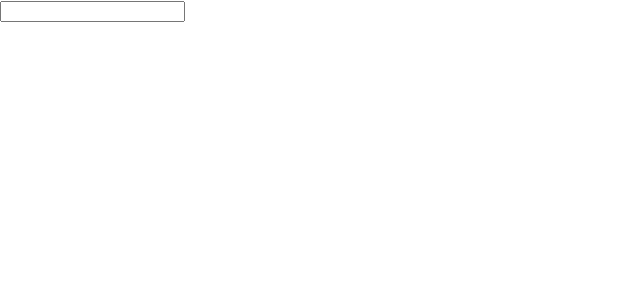
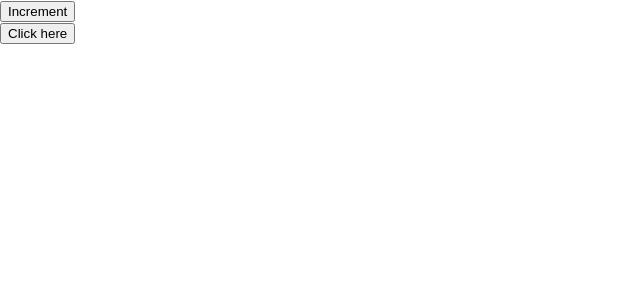
Before and after one commit to usama2333/React-Hooks, a React (Create React App) app: page / in a window 1280 px wide. Shown: the top 300 px of the page, without its empty margins (0-640 px from the left). Built offline with nearby package versions, Linux system fonts and the light colour scheme.

Commit message:
useLayoutEffect

```diff
--- a/src/App.js
+++ b/src/App.js
@@ -8,6 +8,7 @@ import UseCallbackDemo from "./components/UseCallbackDemo";
 import UseReducerDemo from "./components/UseReducerDemo";
 import UseTransition from "./components/UseTransition";
 import UseDeferredDemo from "./components/UseDeferredDemo";
+import UseLayoutEffectDemo from "./components/UseLayoutEffectDemo";
 
 
 // this how to create contentex
@@ -40,7 +41,8 @@ that are call inside the provider */}
       {/* <UseCallbackDemo/> */}
       {/* <UseReducerDemo/> */}
       {/* <UseTransition/> */}
-      <UseDeferredDemo/>
+      {/* <UseDeferredDemo/> */}
+      <UseLayoutEffectDemo/>
 
       </>
   )
--- /dev/null
+++ b/src/components/LayoutModel.js
@@ -0,0 +1,44 @@
+import React, { useEffect, useLayoutEffect, useRef, useState } from 'react'
+
+const LayoutModel = () => {
+
+    const [show, setShow] = useState(false);
+
+    const popup = useRef();
+    const button = useRef();
+
+    // useEffect
+    // Runs asynchronously after the browser has finished painting, meaning it runs after the DOM updates and renders are completed.
+    // Ideal for side effects that don’t need to block or delay the visual update, such as data fetching, logging, or setting up subscriptions.
+
+    // useLayoutEffect
+    //  Runs synchronously after React has calculated the DOM updates but before the browser has painted.
+    //  It essentially blocks the paint until it’s done executing.
+    //  Useful for side effects that need to manipulate or read layout properties
+    //from the DOM, such as measuring element sizes or synchronizing animations.
+
+    // it means that useLayoutEffect can run syncronously in between when react calculated the dom
+    // and before the browser has paint
+
+    // in short it runs before useEffect
+
+    useLayoutEffect(() => {
+        if(popup.current == null || button.current == null) return;
+
+        const {bottom} = button.current.getBoundingClientRect();
+        popup.current.style.top = `${bottom + 25}px`
+    },[show])
+
+  return (
+    <div>
+      <button ref={button} onClick={() => setShow(prev => !prev)}>Click here</button>
+      {show && (
+       <div style={{position: 'absolute'}} ref={popup}>
+        This is popup
+       </div>
+      )}
+    </div>
+  )
+}
+
+export default LayoutModel
--- /dev/null
+++ b/src/components/UseLayoutEffectDemo.js
@@ -0,0 +1,22 @@
+import React, { useEffect, useState } from 'react'
+import LayoutModel from './LayoutModel';
+
+const UseLayoutEffectDemo = () => {
+    const [count, setCount] = useState(0);
+
+    useEffect(() => {
+        console.log(count)
+    },[count])
+
+  return (
+    <>
+     <button onClick={() => setCount(c => c + 1)}>Increment</button>
+     {/* <div>{count}</div> */}
+     <LayoutModel/>
+
+    </>
+
+  )
+}
+
+export default UseLayoutEffectDemo
```
